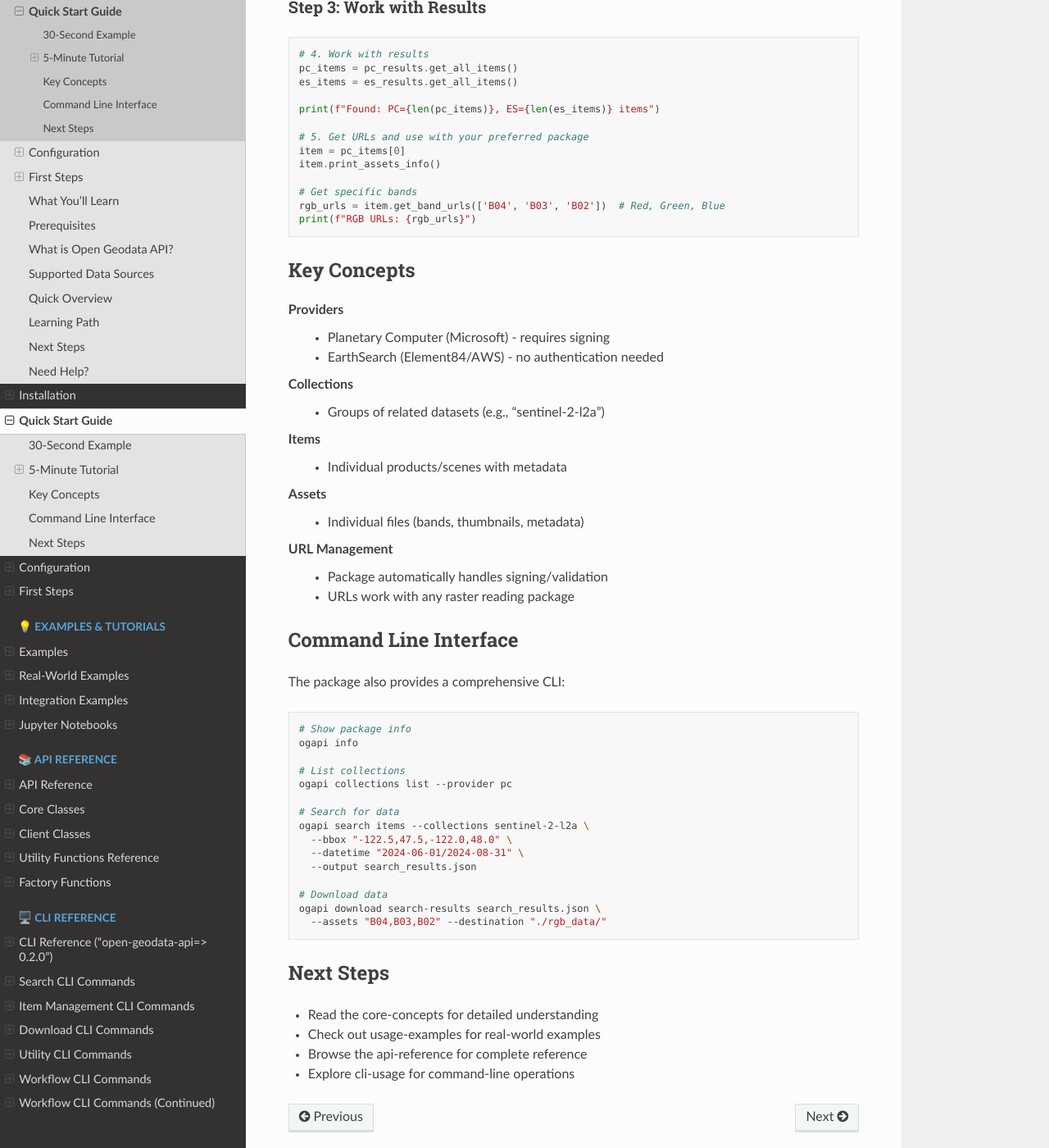
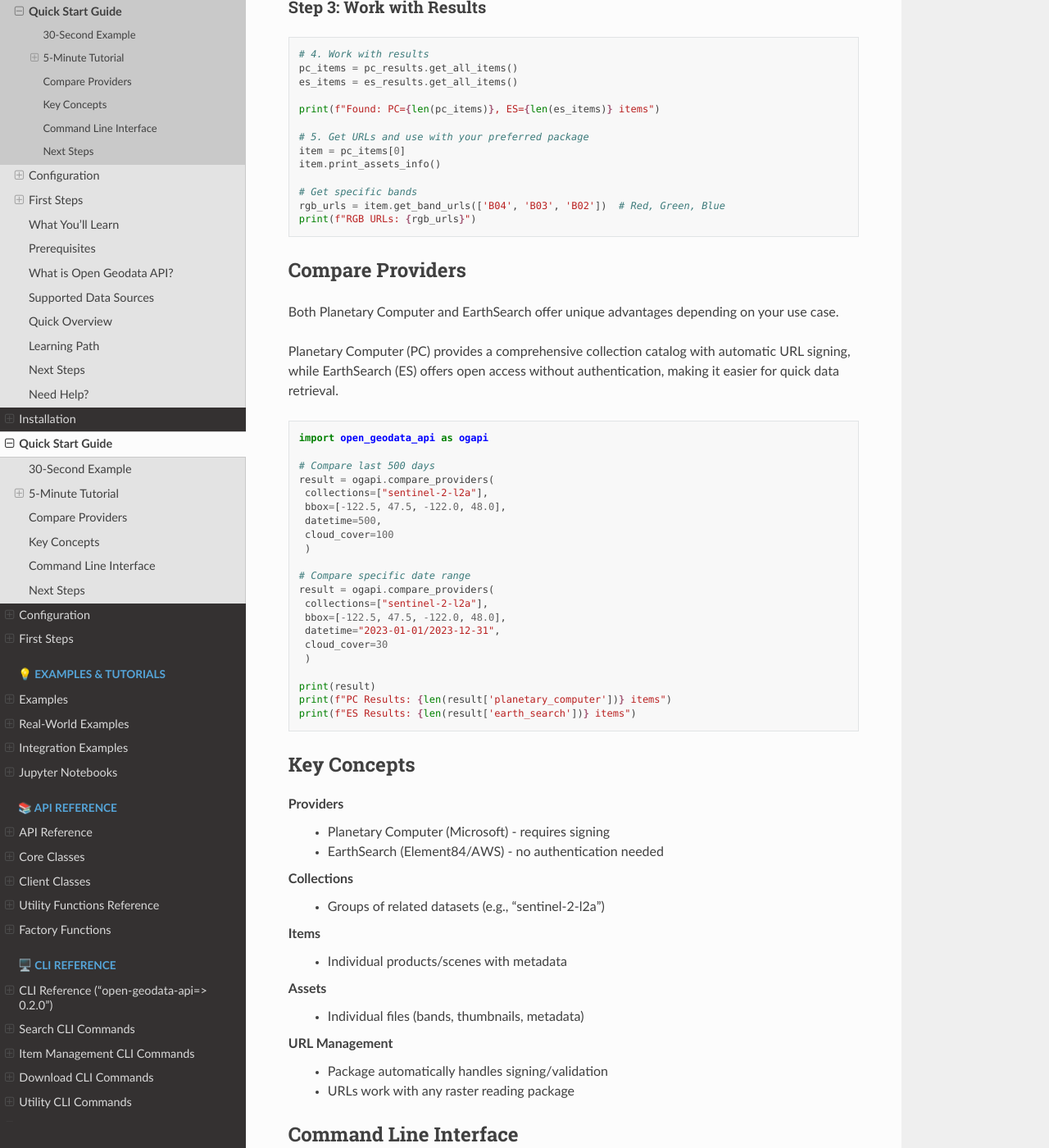
Before and after one commit to Mirjan-Ali-Sha/open-geodata-api, a Sphinx documentation site: the page built from docs/sections/getting-started/quickstart.rst, in a window 1280 px wide and 1400 px high, scrolled down 1350 px. Shown: the whole window at 82% size. Built offline with Sphinx 7.4.7 and the Read the Docs theme 3.1.0, drawn with Linux system fonts in a browser that asks for light colours; pages that are not in the unit, such as notebooks, are missing from menus.

Commit message:
update docs..

```diff
--- a/docs/sections/getting-started/quickstart.rst
+++ b/docs/sections/getting-started/quickstart.rst
@@ -90,6 +90,37 @@ Step 3: Work with Results
    rgb_urls = item.get_band_urls(['B04', 'B03', 'B02'])  # Red, Green, Blue
    print(f"RGB URLs: {rgb_urls}")
 
+Compare Providers
+-----------------
+
+Both Planetary Computer and EarthSearch offer unique advantages depending on your use case.
+
+Planetary Computer (PC) provides a comprehensive collection catalog with automatic URL signing, while EarthSearch (ES) offers open access without authentication, making it easier for quick data retrieval.
+
+.. code-block:: python
+
+   import open_geodata_api as ogapi
+
+   # Compare last 500 days
+   result = ogapi.compare_providers(
+    collections=["sentinel-2-l2a"],
+    bbox=[-122.5, 47.5, -122.0, 48.0],
+    datetime=500,
+    cloud_cover=100
+    )
+
+   # Compare specific date range
+   result = ogapi.compare_providers(
+    collections=["sentinel-2-l2a"],
+    bbox=[-122.5, 47.5, -122.0, 48.0],
+    datetime="2023-01-01/2023-12-31",
+    cloud_cover=30
+    )
+
+   print(result)
+   print(f"PC Results: {len(result['planetary_computer'])} items")
+   print(f"ES Results: {len(result['earth_search'])} items")
+
 Key Concepts
 ------------
 
```
